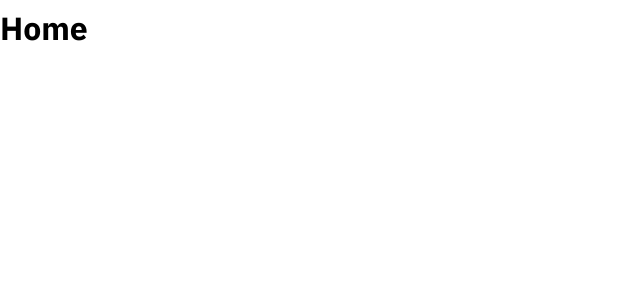
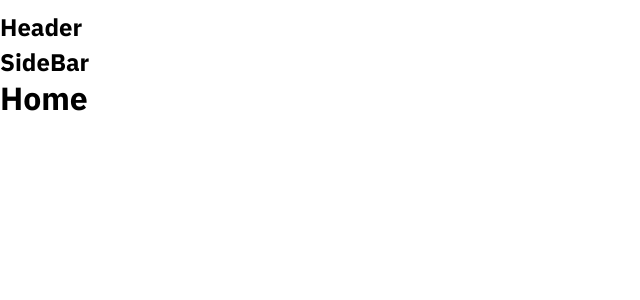
Before and after one commit to hoangtd24/tiktok-ui1, a React (Create React App) app: page / in a window 1280 px wide. Shown: the top 300 px of the page, without its empty margins (0-640 px from the left). Built offline with nearby package versions, Linux system fonts and the light colour scheme.

Commit message:
cau hinh layouts cho du an

```diff
--- a/src/App.js
+++ b/src/App.js
@@ -1,16 +1,33 @@
+import { Fragment } from 'react';
 import { BrowserRouter as Router, Routes, Route } from 'react-router-dom';
-import Following from './pages/Following';
-import Home from './pages/Home';
-import Live from './pages/Live';
+import { publishRoutes } from '~/routes';
+import DefaultLayout from '~/layouts/DefaultLayout';
 
 function App() {
     return (
         <Router>
             <div className="App">
                 <Routes>
-                    <Route path = "/" element = {<Home />}></Route>
-                    <Route path = "/following" element = {<Following />}></Route>
-                    <Route path = "/live" element = {<Live />}></Route>
+                    {publishRoutes.map((route, index) => {
+                        const Page = route.conponent;
+                        let Layout = DefaultLayout;
+                        if (route.layout) {
+                            Layout = route.layout;
+                        } else if (route.layout === null) {
+                            Layout = Fragment;
+                        }
+                        return (
+                            <Route
+                                key={index}
+                                path={route.path}
+                                element={
+                                    <Layout>
+                                        <Page />
+                                    </Layout>
+                                }
+                            ></Route>
+                        );
+                    })}
                 </Routes>
             </div>
         </Router>
--- /dev/null
+++ b/src/layouts/DefaultLayout/SideBar/index.js
@@ -0,0 +1,5 @@
+function SideBar() {
+    return <h2>SideBar</h2>;
+}
+
+export default SideBar;
--- /dev/null
+++ b/src/layouts/DefaultLayout/index.js
@@ -0,0 +1,15 @@
+import Header from '~/layouts/components/Header';
+import SideBar from './SideBar';
+function DefaultLayout({ children }) {
+    return (
+        <div className="wrapper">
+            <Header />
+            <div className="container">
+                <SideBar />
+                <div className="content">{children}</div>
+            </div>
+        </div>
+    );
+}
+
+export default DefaultLayout;
--- /dev/null
+++ b/src/layouts/HeaderOnly/index.js
@@ -0,0 +1,14 @@
+import Header from "~/layouts/components/Header";
+
+function HeaderOnly({children}) {
+    return (
+        <div className = "wrapper">
+            <Header />
+            <div className = "container">
+                <div className="content">{children}</div>
+            </div>
+        </div>
+    );
+}
+
+export default HeaderOnly;
--- /dev/null
+++ b/src/layouts/components/Header/index.js
@@ -0,0 +1,5 @@
+function Header() {
+    return <h2>Header</h2>;
+}
+
+export default Header;
--- /dev/null
+++ b/src/pages/Profile/index.js
@@ -0,0 +1,5 @@
+function Profile() {
+    return <h2>Profile</h2>;
+}
+
+export default Profile;
--- /dev/null
+++ b/src/pages/Upload/index.js
@@ -0,0 +1,5 @@
+function Upload() {
+    return <h2>Upload</h2>;
+}
+
+export default Upload;
--- /dev/null
+++ b/src/routes/index.js
@@ -0,0 +1,18 @@
+import HeaderOnly from "~/layouts/HeaderOnly"
+import Following from "~/pages/Following"
+import Home from "~/pages/Home"
+import Live from "~/pages/Live"
+import Profile from "~/pages/Profile"
+import Upload from "~/pages/Upload"
+
+const publishRoutes = [
+    {path: '/', conponent: Home},
+    {path: '/following', conponent: Following},
+    {path: '/live', conponent: Live},
+    {path: '/profile', conponent: Profile, layout: null},
+    {path: '/upload', conponent: Upload, layout: HeaderOnly},
+]
+
+const privateRoutes = []
+
+export {privateRoutes, publishRoutes}
```
